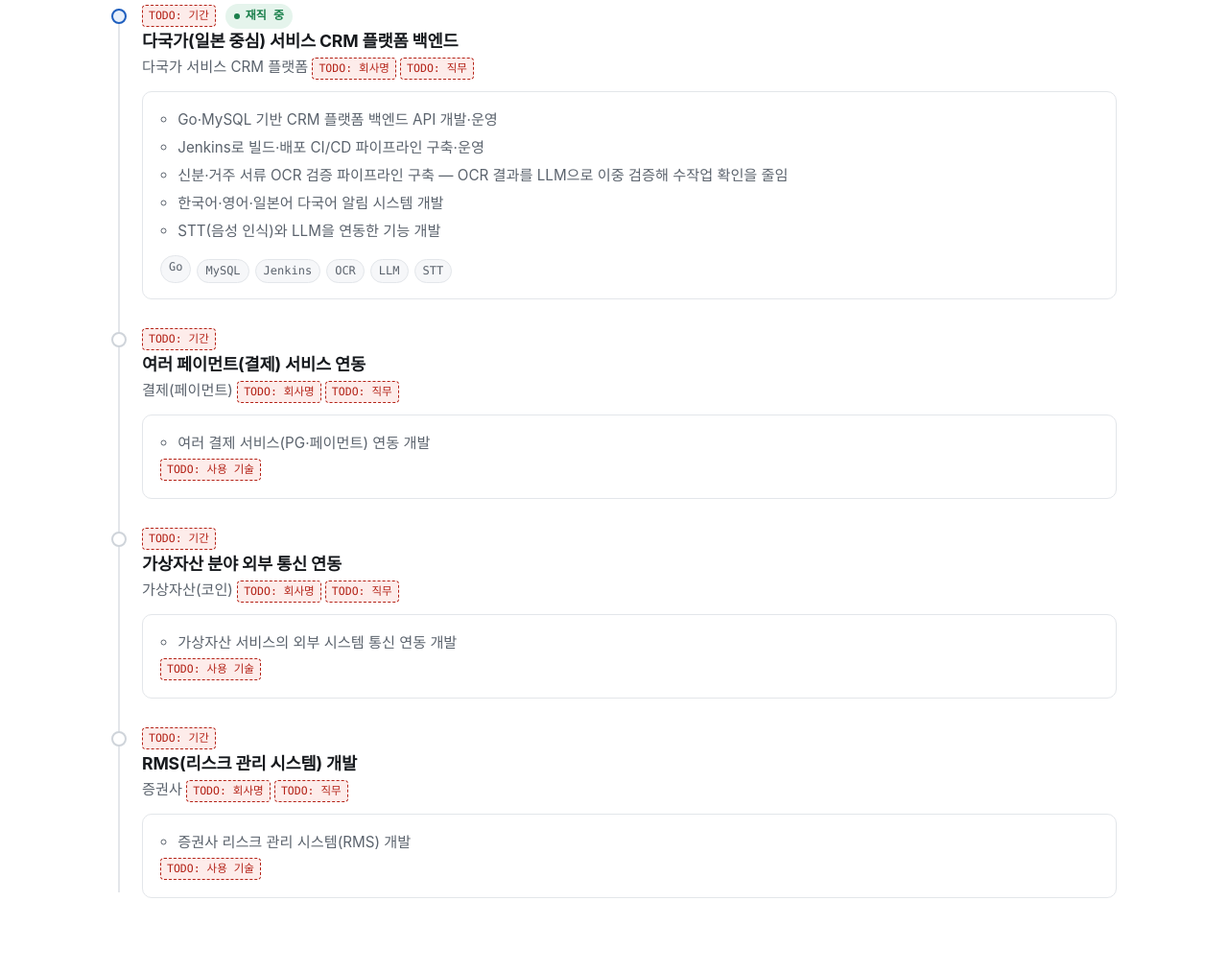
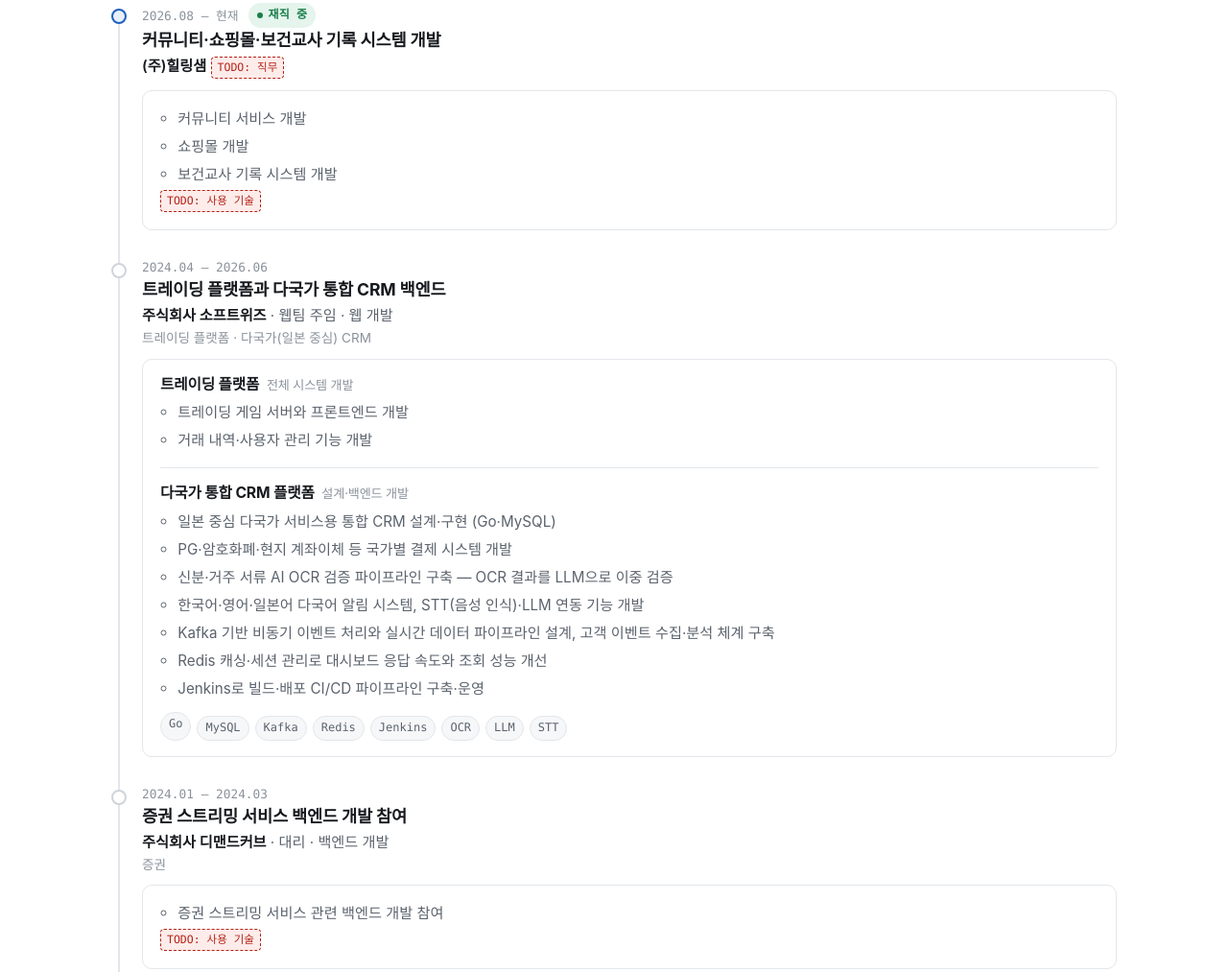
Before and after one commit to song-circle/song-circle.github.io, a plain HTML site: page index.html in a window 1280 px wide. Shown: the part 1536-2549 px from the top of the page at 96% size. Drawn offline with Linux system fonts and the light colour scheme; a web font is replaced by a local one.

Commit message:
경력서 반영: 회사별 경력·프로젝트, 학력, 기술 스택 갱신

```diff
--- a/assets/css/style.css
+++ b/assets/css/style.css
@@ -204,6 +204,15 @@ a.card:hover { text-decoration: none; border-color: var(--border-strong); }
 .tl-body ul { color: var(--text-muted); font-size: .95rem; }
 .tl-body li + li { margin-top: 4px; }
 .tl-body .tags { margin: 12px 0 0; }
+.tl-org strong { color: var(--text); font-weight: 600; }
+.tl-domain { display: block; font-size: .85rem; color: var(--text-faint); }
+.tl-proj + .tl-proj, .tl-body > ul + .tl-proj { margin-top: 16px; padding-top: 16px; border-top: 1px solid var(--border); }
+.tl-proj h4 { font-size: .98rem; margin: 0 0 6px; }
+.tl-proj-role { font-weight: 400; font-size: .82rem; color: var(--text-faint); margin-left: 4px; }
+.education { margin-top: 36px; padding-top: 24px; border-top: 1px solid var(--border); }
+.edu-title { font-size: 1.05rem; margin-bottom: 8px; }
+.edu-item { color: var(--text-muted); margin: 0; display: flex; flex-wrap: wrap; gap: 4px 10px; align-items: baseline; }
+.edu-item strong { color: var(--text); }
 
 /* ---------- Skills ---------- */
 .skills { display: grid; gap: 0; grid-template-columns: 1fr; border: 1px solid var(--border); border-radius: var(--radius); overflow: hidden; background: var(--surface); }
--- a/assets/js/home.js
+++ b/assets/js/home.js
@@ -33,23 +33,40 @@
   }
 
   /* ---------- 경력 ---------- */
+  function careerList(points) {
+    points = (points || []).map(L).filter(Boolean);
+    return points.length ? "<ul>" + points.map(function (p) { return "<li>" + esc(p) + "</li>"; }).join("") + "</ul>" : "";
+  }
+
   function renderCareer() {
     $("career-list").innerHTML = (window.CAREER || []).map(function (c) {
-      var org = [L(c.company), L(c.domain)].filter(Boolean);
       var meta = (L(c.period) ? "<span>" + esc(L(c.period)) + "</span>" : A.todo("기간")) +
         (c.current ? '<span class="badge badge-released">' + esc(t("career.current")) + "</span>" : "");
-      var points = (c.points || []).map(L).filter(Boolean);
+      var org = (L(c.company) ? "<strong>" + esc(L(c.company)) + "</strong>" : A.todo("회사명")) +
+        (L(c.role) ? " · " + esc(L(c.role)) : " " + A.todo("직무")) +
+        (L(c.domain) ? '<span class="tl-domain">' + esc(L(c.domain)) + "</span>" : "");
+      var projects = (c.projects || []).map(function (pj) {
+        return '<div class="tl-proj"><h4>' + esc(L(pj.name)) +
+          (L(pj.role) ? ' <span class="tl-proj-role">' + esc(L(pj.role)) + "</span>" : "") + "</h4>" +
+          careerList(pj.points) + "</div>";
+      }).join("");
       return '<li class="tl-item' + (c.current ? " current" : "") + '">' +
         '<div class="tl-meta">' + meta + "</div>" +
         '<h3 class="tl-title">' + esc(L(c.title)) + "</h3>" +
-        '<p class="tl-org">' + esc(org.join(" · ")) +
-        (L(c.company) ? "" : " " + A.todo("회사명")) +
-        (L(c.role) ? " · " + esc(L(c.role)) : " " + A.todo("직무")) + "</p>" +
-        '<div class="tl-body">' +
-        (points.length ? "<ul>" + points.map(function (p) { return "<li>" + esc(p) + "</li>"; }).join("") + "</ul>" : "") +
+        '<p class="tl-org">' + org + "</p>" +
+        '<div class="tl-body">' + careerList(c.points) + projects +
         ((c.stack && c.stack.length) ? tags(c.stack) : A.todo("사용 기술")) +
         "</div></li>";
     }).join("");
+
+    var edu = window.EDUCATION || [];
+    $("education-list").innerHTML = edu.length
+      ? '<h3 class="edu-title">' + esc(t("career.education")) + "</h3>" +
+        edu.map(function (e) {
+          return '<p class="edu-item"><span class="tl-meta">' + esc(L(e.period)) + "</span> <strong>" + esc(L(e.school)) + "</strong> " +
+            esc([L(e.major), L(e.status)].filter(Boolean).join(" · ")) + "</p>";
+        }).join("")
+      : "";
   }
 
   /* ---------- 기술 스택 ---------- */
--- a/data/career.js
+++ b/data/career.js
@@ -2,77 +2,135 @@
    경력 (메인 "경력" 타임라인)
    - 위에서부터 최신순으로 적습니다.
    - 빈 문자열("")인 항목은 배포 사이트에서 숨겨지고, 로컬에서는 TODO로 표시됩니다.
-   - 회사 내부 시스템명·고객사명·테이블명 등 내부 정보는 적지 않습니다.
+   - 고객사명·내부 시스템명·테이블명 등 내부 정보는 적지 않습니다.
      "어떤 문제를 어떤 기술로 풀었는지" 수준으로만 씁니다.
    - 텍스트는 문자열 또는 { ko: "...", en: "..." } 형태 모두 가능합니다.
 
    항목 형식:
    {
-     period: "2023.01 – 현재",   // 기간
-     company: "회사명",          // 공개해도 되는 회사명 (비공개면 domain만 사용)
-     domain: "증권",             // 업계/분야 (회사명 대신 보여줄 설명)
-     role: "백엔드 개발",        // 역할/직무
+     period: "2024.04 – 2026.06",
+     company: "회사명",
+     domain: "분야 설명",
+     role: "직급 · 직무",
      title: "한 줄 요약",
-     current: true,              // 현재 재직 중이면 true
-     points: ["한 일 1", "한 일 2"],
+     current: true,               // 현재 재직 중이면 true
+     points: ["한 일 1", ...],     // 회사 단위로 한 일 (projects 와 함께 써도 됨)
+     projects: [                  // (선택) 회사 안에서 한 프로젝트별로 묶어 보여줄 때
+       { name: "프로젝트 설명", role: "프론트엔드·백엔드", points: ["..."] }
+     ],
      stack: ["Go", "MySQL"]
    }
    ========================================================================== */
 window.CAREER = [
   {
-    period: "", // TODO: 기간 (예: 2024.03 – 현재)
-    company: "", // TODO: 회사명 (공개 가능할 때만)
-    domain: "다국가 서비스 CRM 플랫폼",
-    role: "", // TODO: 직무/직급
-    title: "다국가(일본 중심) 서비스 CRM 플랫폼 백엔드",
+    period: "2026.08 – 현재",
+    company: "(주)힐링샘",
+    domain: "",
+    role: "", // TODO: 직급 · 직무
+    title: "커뮤니티·쇼핑몰·보건교사 기록 시스템 개발",
     current: true,
     points: [
-      "Go·MySQL 기반 CRM 플랫폼 백엔드 API 개발·운영",
-      "Jenkins로 빌드·배포 CI/CD 파이프라인 구축·운영",
-      "신분·거주 서류 OCR 검증 파이프라인 구축 — OCR 결과를 LLM으로 이중 검증해 수작업 확인을 줄임",
-      "한국어·영어·일본어 다국어 알림 시스템 개발",
-      "STT(음성 인식)와 LLM을 연동한 기능 개발"
-      // TODO: 성과 수치(처리량, 자동화율, 시간 단축 등)가 있다면 추가
-    ],
-    stack: ["Go", "MySQL", "Jenkins", "OCR", "LLM", "STT"]
-  },
-  {
-    period: "", // TODO: 기간
-    company: "", // TODO: 회사명 (공개 가능할 때만)
-    domain: "결제(페이먼트)",
-    role: "", // TODO: 직무
-    title: "여러 페이먼트(결제) 서비스 연동",
-    current: false,
-    points: [
-      "여러 결제 서비스(PG·페이먼트) 연동 개발"
-      // TODO: 연동한 결제 수단/규모, 맡은 범위(결제·취소·정산·웹훅 등) 구체화
+      "커뮤니티 서비스 개발",
+      "쇼핑몰 개발",
+      "보건교사 기록 시스템 개발"
+      // TODO: 각 서비스에서 맡은 범위·해결한 문제 구체화
     ],
     stack: [] // TODO: 사용 기술
   },
   {
-    period: "", // TODO: 기간
-    company: "", // TODO: 회사명 (공개 가능할 때만)
-    domain: "가상자산(코인)",
-    role: "", // TODO: 직무
-    title: "가상자산 분야 외부 통신 연동",
+    period: "2024.04 – 2026.06",
+    company: "주식회사 소프트위즈",
+    domain: "트레이딩 플랫폼 · 다국가(일본 중심) CRM",
+    role: "웹팀 주임 · 웹 개발",
+    title: "트레이딩 플랫폼과 다국가 통합 CRM 백엔드",
+    current: false,
+    projects: [
+      {
+        name: "트레이딩 플랫폼",
+        role: "전체 시스템 개발",
+        points: [
+          "트레이딩 게임 서버와 프론트엔드 개발",
+          "거래 내역·사용자 관리 기능 개발"
+        ]
+      },
+      {
+        name: "다국가 통합 CRM 플랫폼",
+        role: "설계·백엔드 개발",
+        points: [
+          "일본 중심 다국가 서비스용 통합 CRM 설계·구현 (Go·MySQL)",
+          "PG·암호화폐·현지 계좌이체 등 국가별 결제 시스템 개발",
+          "신분·거주 서류 AI OCR 검증 파이프라인 구축 — OCR 결과를 LLM으로 이중 검증",
+          "한국어·영어·일본어 다국어 알림 시스템, STT(음성 인식)·LLM 연동 기능 개발",
+          "Kafka 기반 비동기 이벤트 처리와 실시간 데이터 파이프라인 설계, 고객 이벤트 수집·분석 체계 구축",
+          "Redis 캐싱·세션 관리로 대시보드 응답 속도와 조회 성능 개선",
+          "Jenkins로 빌드·배포 CI/CD 파이프라인 구축·운영"
+        ]
+      }
+    ],
+    stack: ["Go", "MySQL", "Kafka", "Redis", "Jenkins", "OCR", "LLM", "STT"]
+  },
+  {
+    period: "2024.01 – 2024.03",
+    company: "주식회사 디맨드커브",
+    domain: "증권",
+    role: "대리 · 백엔드 개발",
+    title: "증권 스트리밍 서비스 백엔드 개발 참여",
     current: false,
     points: [
-      "가상자산 서비스의 외부 시스템 통신 연동 개발"
-      // TODO: 연동 대상(거래소 API 등), 프로토콜(REST/WebSocket 등), 해결한 문제 구체화
+      "증권 스트리밍 서비스 관련 백엔드 개발 참여"
     ],
-    stack: [] // TODO: 사용 기술
+    stack: [] // TODO(선택): 사용 기술
   },
   {
-    period: "", // TODO: 기간
-    company: "", // TODO: 회사명 (공개 가능할 때만)
-    domain: "증권사",
-    role: "", // TODO: 직무
-    title: "RMS(리스크 관리 시스템) 개발",
+    period: "2021.11 – 2024.01",
+    company: "주식회사 잇핀",
+    domain: "증권 · 부동산 금융 · 헬스케어 · 디바이스",
+    role: "대리 · 백엔드 개발",
+    title: "증권사 RMS, 증권형 부동산 거래, 예약·디바이스 연동 서비스",
     current: false,
-    points: [
-      "증권사 리스크 관리 시스템(RMS) 개발"
-      // TODO: 담당 범위, 실시간 처리 방식, 사용 언어 등 구체화
+    projects: [
+      {
+        name: "증권사 RMS(리스크 관리 시스템)",
+        role: "서비스 연동·백엔드 개발",
+        points: [
+          "국내·해외 증권 계좌와 캐피탈사 대출을 연계하는 시스템 개발",
+          "대출 연동과 자동 반대매매 시스템 개발",
+          "여러 증권사 API 통합 처리"
+        ]
+      },
+      {
+        name: "증권형 부동산 거래 플랫폼",
+        role: "프론트엔드·백엔드 개발",
+        points: [
+          "주문 화면·차트 등 실시간 데이터 처리 구현",
+          "주문·계좌·사용자 앱·관리자 기능 통합 개발",
+          "실시간 거래·자산 관리 시스템 구성"
+        ]
+      },
+      {
+        name: "모션 디바이스 연동 서비스",
+        role: "백엔드 개발",
+        points: [
+          "전체 서비스 프로세스 설계",
+          "모션 자막 파일과 모션 체어를 연동하는 서비스 개발",
+          "모션 콘텐츠와 하드웨어 간 동기화 처리"
+        ]
+      },
+      {
+        name: "병원 예약 시스템",
+        role: "프론트엔드·백엔드 개발",
+        points: [
+          "실시간 예약 시스템 구축",
+          "전체 SMS 발송 기능 개발",
+          "사용자 앱과 관리자 시스템, 예약·진료 관리 통합 구축"
+        ]
+      }
     ],
-    stack: [] // TODO: 사용 기술
+    stack: [] // TODO: 사용 기술 (Node.js·TypeScript·Oracle·MSSQL 등 경력서 기술 중 이 회사에서 쓴 것)
   }
 ];
+
+// 학력 (경력 타임라인 아래에 표시). 필요 없으면 빈 배열로.
+window.EDUCATION = [
+  { period: "2023.03 – 2025.03", school: "세계사이버대학교", major: "컴퓨터정보통신학과", status: "졸업" }
+];
--- a/data/skills.js
+++ b/data/skills.js
@@ -4,10 +4,15 @@
    - use가 비어 있으면 배포 사이트에서는 빈칸, 로컬에서는 TODO로 표시됩니다.
    ========================================================================== */
 window.SKILLS = [
-  { name: "Go", use: "CRM 플랫폼 백엔드 API, Unity 게임 서버" },
-  { name: "MySQL", use: "CRM 플랫폼 백엔드 데이터베이스" }, // TODO: 더 구체적인 사용처가 있으면 보강
-  { name: "Python", use: "" }, // TODO: 사용처 한 줄 (예: 어떤 자동화/도구에 썼는지)
-  { name: "C/C++", use: "Windows CPU 벤치마크 부하 모듈" }, // TODO: 이전 경력(예: RMS)에서 썼다면 추가
-  { name: "C# / Unity", use: "Unity 게임 클라이언트" },
-  { name: "Jenkins", use: "CRM 플랫폼 빌드·배포 CI/CD 구축·운영" }
+  { name: "Go", use: "다국가 통합 CRM 플랫폼 백엔드, Unity 게임 서버" },
+  { name: "MySQL", use: "다국가 통합 CRM 플랫폼 데이터베이스" },
+  { name: "Kafka", use: "CRM 비동기 이벤트 처리, 실시간 데이터 파이프라인, 고객 이벤트 수집·분석" },
+  { name: "Redis", use: "캐싱·세션 관리, 대시보드 응답 속도·조회 성능 개선" },
+  { name: "Node.js · TypeScript · JavaScript", use: "" }, // TODO: 어디에 썼는지 (예: 잇핀 증권형 부동산·병원 예약 시스템 프론트/백엔드?)
+  { name: "Oracle · MSSQL · MariaDB", use: "" }, // TODO: 어디에 썼는지
+  { name: "Linux · Nginx · Shell Script", use: "" }, // TODO: 어디에 썼는지 (예: 서버 운영·배포)
+  { name: "Jenkins", use: "CRM 플랫폼 빌드·배포 CI/CD 구축·운영" },
+  { name: "Python", use: "" }, // TODO: 사용처 한 줄
+  { name: "C/C++", use: "Windows CPU 벤치마크 부하 모듈" },
+  { name: "C# / Unity", use: "Unity 게임 클라이언트" }
 ];
```
Also changed, not shown: data/i18n.js (+5 -2 lines), index.html (+4 -2 lines), 1 other file.
